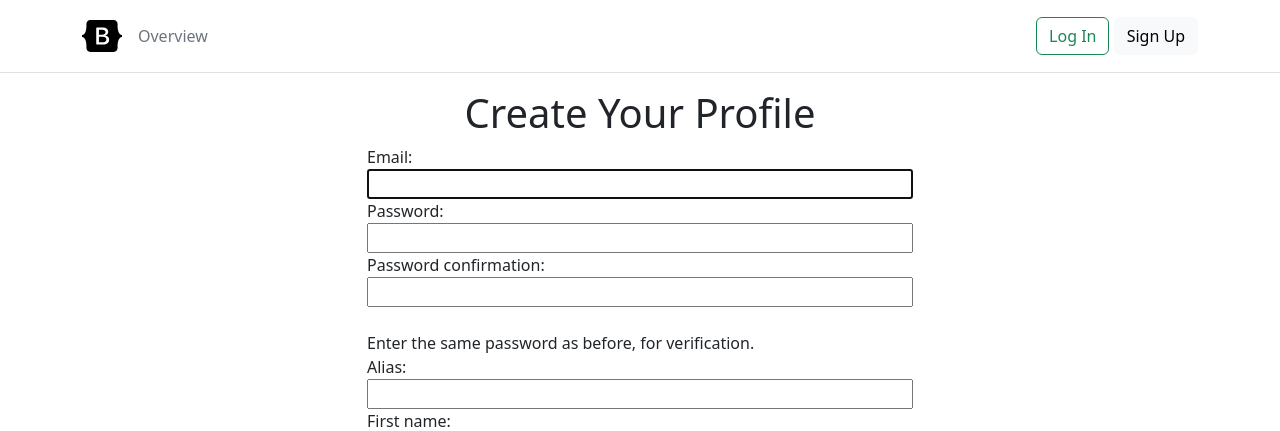
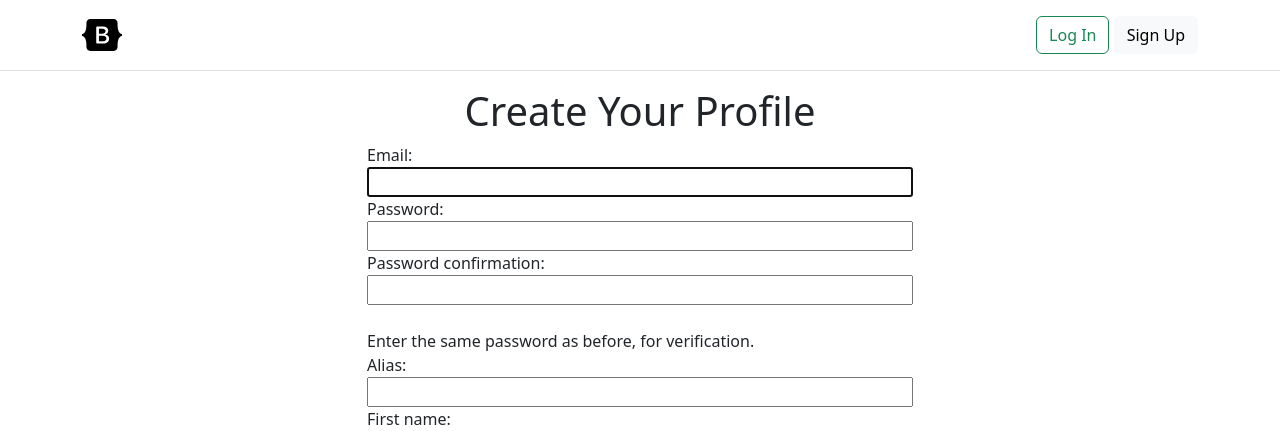
Before and after one commit to Atinon/project, a Django app: page /accounts/register/ in a window 1280 px wide. Shown: the top 431 px of the page. Run offline with Django 4.2, Linux system fonts and the light colour scheme; some libraries are stand-ins or nearby versions.

Commit message:
Removed Overview from toolbar for now

```diff
--- a/exam_project/templates/base.html
+++ b/exam_project/templates/base.html
@@ -71,7 +71,7 @@
                 </a>
 
                 <ul class="nav col-12 col-lg-auto me-lg-auto mb-2 justify-content-center mb-md-0">
-                    <li><a href="#" class="nav-link px-2 link-secondary">Overview</a></li>
+{#                    <li><a href="#" class="nav-link px-2 link-secondary">Overview</a></li>#}
                     {#                    <li><a href="#" class="nav-link px-2 link-dark">Inventory</a></li>#}
                     {#                    <li><a href="#" class="nav-link px-2 link-dark">Customers</a></li>#}
                     {#                    <li><a href="#" class="nav-link px-2 link-dark">Products</a></li>#}
```
